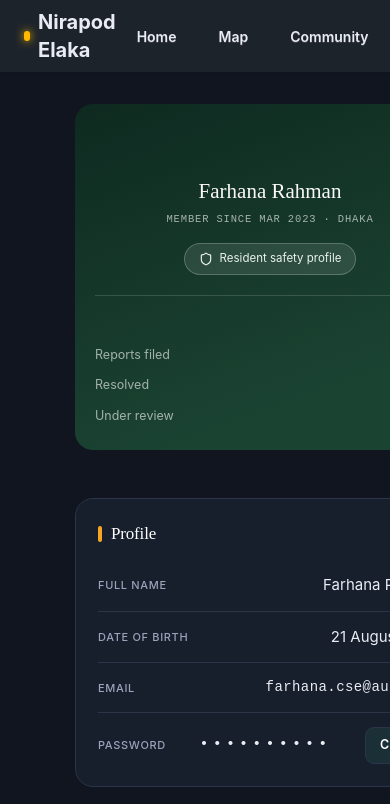
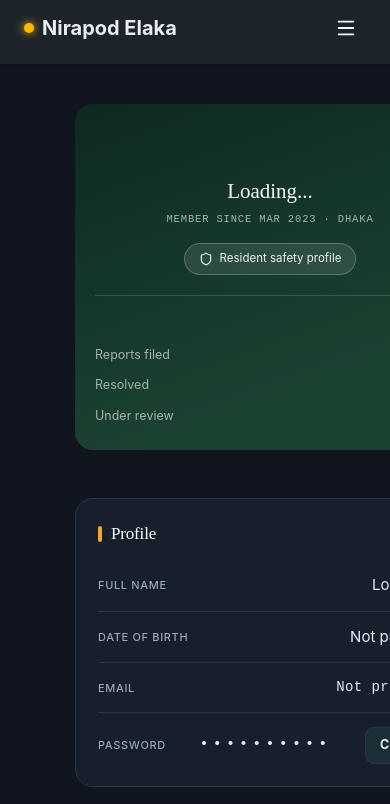
Before and after one commit to Farhana7361/Nirapod_Elaka, a React (Vite) app: page /profile in a window 390 px wide. Shown: the top 804 px of the page. Built offline with nearby package versions, Linux system fonts and the light colour scheme; the HTML template or start-up script is replaced by a standard one.

Commit message:
Implemented Login,Nav+profile change

```diff
--- a/src/components/Navbar.jsx
+++ b/src/components/Navbar.jsx
@@ -1,19 +1,95 @@
-import { NavLink } from 'react-router';
+import { NavLink, useNavigate } from 'react-router';
+import { useState, useEffect } from 'react';
+import { User, Menu, X } from 'lucide-react';
 
 export default function Navbar() {
+  const navigate = useNavigate();
+  const [user, setUser] = useState(null);
+  const [menuOpen, setMenuOpen] = useState(false);
+
+  useEffect(() => {
+    const storedUser = localStorage.getItem("user");
+    if (storedUser) {
+      setUser(JSON.parse(storedUser));
+    }
+  }, []);
+
+  const handleLogout = () => {
+    localStorage.removeItem("token");
+    localStorage.removeItem("user");
+    setUser(null);
+    navigate("/login");
+  };
+
+  const linkClass = ({ isActive }) =>
+    `btn btn-ghost ${isActive ? "btn-active" : ""}`;
+
+  const mobileLinkClass = ({ isActive }) =>
+    `btn btn-ghost justify-start w-full ${isActive ? "btn-active" : ""}`;
+
   return (
-    <nav className="navbar fixed top-0 left-0 w-full z-50 bg-base-100 shadow-sm px-6">
-      <div className="flex-1 flex items-center gap-2">
-  <span className="w-2.5 h-2.5 rounded-full bg-amber-400 shadow-[0_0_8px_theme(colors.amber.400)]"></span>
-  <NavLink to="/" className="text-xl font-bold">Nirapod Elaka</NavLink>
-</div>
-      <div className="flex gap-2">
-        <NavLink to="/" className="btn btn-ghost">Home</NavLink>
-        <NavLink to="/map" className="btn btn-ghost">Map</NavLink>
-        <NavLink to="/community" className="btn btn-ghost">Community</NavLink>
-        <NavLink to="/login" className="btn btn-ghost">Log in</NavLink>
-        <NavLink to="/signup" className="btn btn-primary">Sign up</NavLink>
+    <nav className="navbar fixed top-0 left-0 w-full z-50 bg-base-100 shadow-sm px-6 flex-col items-stretch">
+      <div className="flex items-center justify-between w-full">
+        <div className="flex-1 flex items-center gap-2">
+          <span className="w-2.5 h-2.5 rounded-full bg-amber-400 shadow-[0_0_8px_theme(colors.amber.400)]"></span>
+          <NavLink to="/" className="text-xl font-bold">Nirapod Elaka</NavLink>
+        </div>
+
+        {/* Desktop links */}
+        <div className="hidden lg:flex gap-2 items-center">
+          {!user && <NavLink to="/" className={linkClass}>Home</NavLink>}
+          <NavLink to="/map" className={linkClass}>Map</NavLink>
+          <NavLink to="/community" className={linkClass}>Community</NavLink>
+
+          {user ? (
+            <>
+              <NavLink to="/profile" className={({ isActive }) => `btn btn-ghost flex items-center gap-2 ${isActive ? "btn-active" : ""}`}>
+                <User size={18} />
+                {user.name.split(" ")[0]}
+              </NavLink>
+              <button onClick={handleLogout} className="btn btn-primary">Log out</button>
+            </>
+          ) : (
+            <>
+              <NavLink to="/login" className={linkClass}>Log in</NavLink>
+              <NavLink to="/signup" className="btn btn-primary">Sign up</NavLink>
+            </>
+          )}
+        </div>
+
+        {/* Mobile hamburger button */}
+        <button
+          className="lg:hidden btn btn-ghost btn-square"
+          onClick={() => setMenuOpen(!menuOpen)}
+          aria-label="Toggle menu"
+        >
+          {menuOpen ? <X size={22} /> : <Menu size={22} />}
+        </button>
       </div>
+
+      {/* Mobile dropdown menu */}
+      {menuOpen && (
+        <div className="lg:hidden flex flex-col gap-1 py-3 w-full">
+          {!user && <NavLink to="/" className={mobileLinkClass} onClick={() => setMenuOpen(false)}>Home</NavLink>}
+          <NavLink to="/map" className={mobileLinkClass} onClick={() => setMenuOpen(false)}>Map</NavLink>
+          <NavLink to="/community" className={mobileLinkClass} onClick={() => setMenuOpen(false)}>Community</NavLink>
+
+          {user ? (
+            <>
+              <NavLink to="/profile" className={mobileLinkClass} onClick={() => setMenuOpen(false)}>
+                <User size={18} className="inline mr-2" />
+                {user.name.split(" ")[0]}
+              </NavLink>
+              <button onClick={() => { setMenuOpen(false); handleLogout(); }} className="btn btn-primary w-full">Log out</button>
+            </>
+          ) : (
+            <>
+              <NavLink to="/login" className={mobileLinkClass} onClick={() => setMenuOpen(false)}>Log in</NavLink>
+              <NavLink to="/signup" className="btn btn-primary w-full" onClick={() => setMenuOpen(false)}>Sign up</NavLink>
+            </>
+          )}
+        </div>
+      )}
     </nav>
   );
 }
--- a/src/pages/Profile.jsx
+++ b/src/pages/Profile.jsx
@@ -1,7 +1,16 @@
-import React, { useState } from "react";
+import React, { useState, useEffect } from "react";
 import { Shield } from 'lucide-react';
+
 export default function Profile() {
   const [isPwOpen, setIsPwOpen] = useState(false);
+  const [user, setUser] = useState(null);
+
+  useEffect(() => {
+    const storedUser = localStorage.getItem("user");
+    if (storedUser) {
+      setUser(JSON.parse(storedUser));
+    }
+  }, []);
   return (
     <>
       <style>{`
@@ -297,7 +306,7 @@ margin: 0 0 0 75px;
         <div className="layout">
           {/* Left Column / ID Card */}
           <div className="id-card">
-            <p className="id-name">Farhana Rahman</p>
+            <p className="id-name">{user?.name || "Loading..."}</p>
             <p className="id-sub">MEMBER SINCE MAR 2023 · DHAKA</p>
             <div className="id-badge">
               <Shield size={14} />
@@ -329,16 +338,16 @@ margin: 0 0 0 75px;
 
               <div className="field-grid">
                 <div className="field">
-                  <span className="field-label">Full name</span>
-                  <span className="field-value">Farhana Rahman</span>
+                    <span className="field-label">Full name</span>
+                    <span className="field-value">{user?.name || "Loading..."}</span>
                 </div>
                 <div className="field">
                   <span className="field-label">Date of birth</span>
-                  <span className="field-value">21 August 2009</span>
+                  <span className="field-value">{user?.dateOfBirth || "Not provided"}</span>
                 </div>
                 <div className="field" style={{ gridColumn: "1 / -1" }}>
                   <span className="field-label">Email</span>
-                  <span className="field-value mono">farhana.cse@aust.edu</span>
+                  <span className="field-value mono">{user?.email || "Not provided"}</span>
                 </div>
               </div>
 
```
